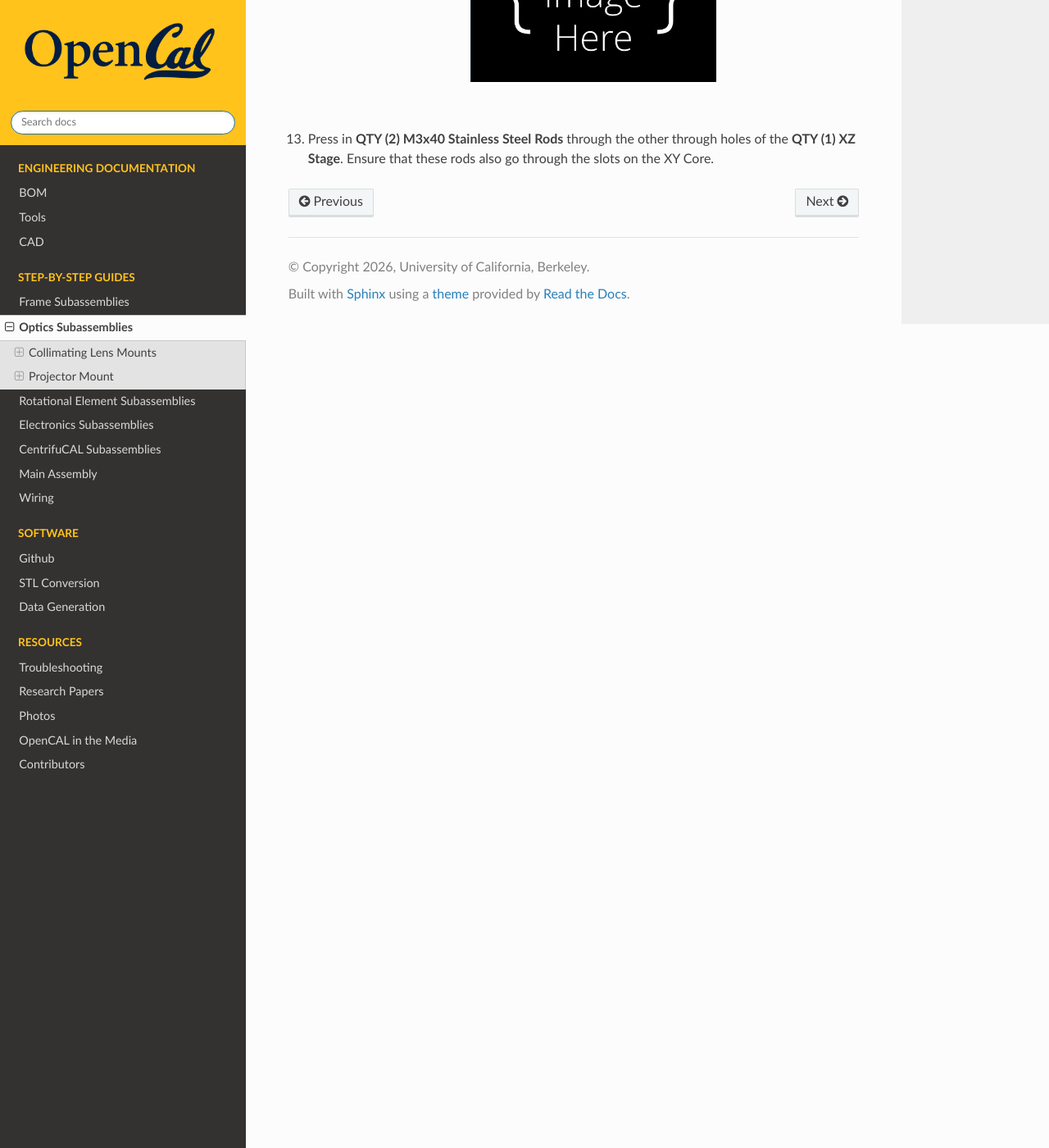
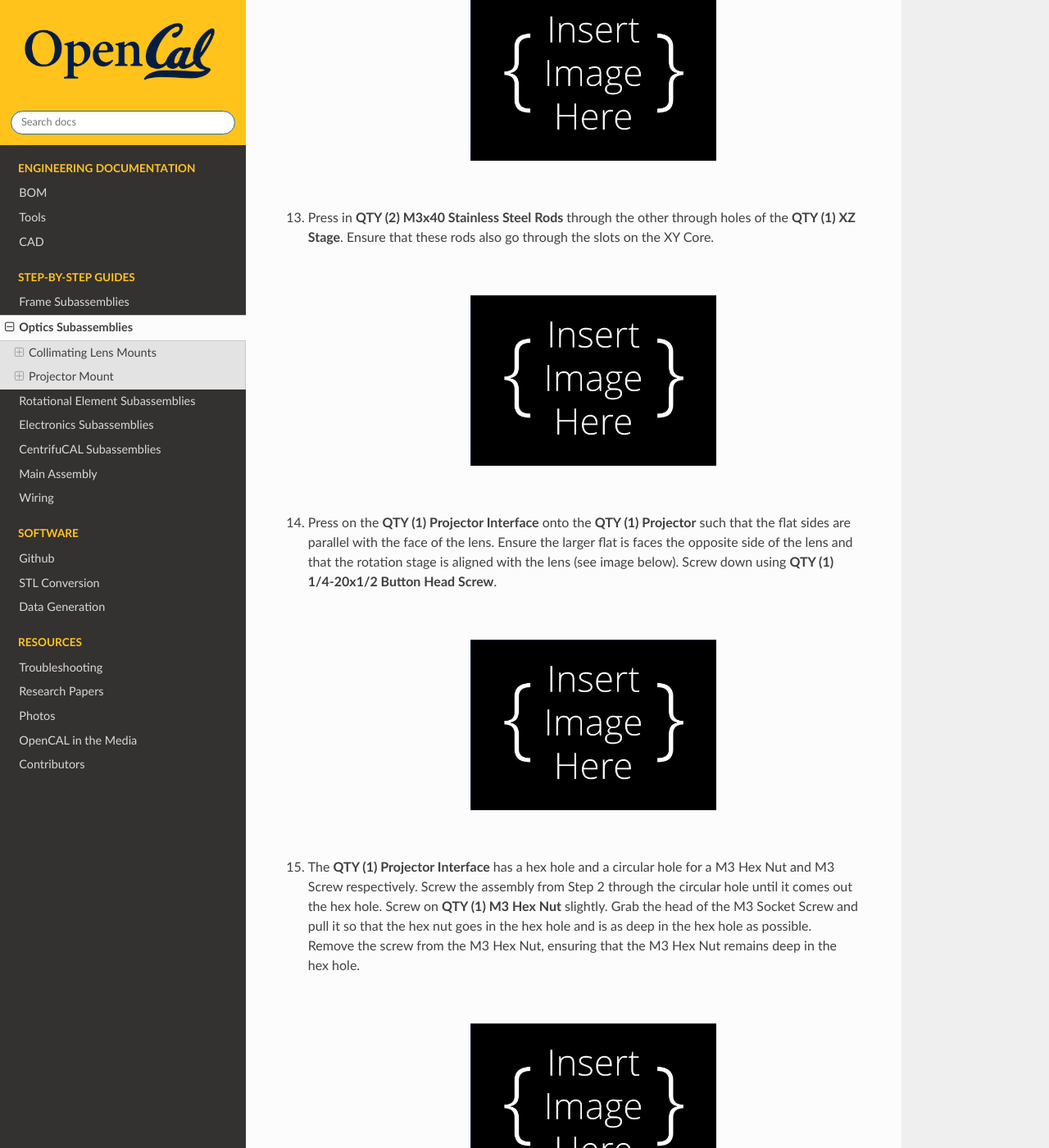
Before and after one commit to computed-axial-lithography/OpenCAL-documentation, a Sphinx documentation site: the page built from docs/source/step_by_step/optics_stepbystep.rst, in a window 1280 px wide and 1400 px high, scrolled down 8242 px. Shown: the whole window at 82% size. Built offline with Sphinx 7.4.7 and the Read the Docs theme 3.1.0, drawn with Linux system fonts in a browser that asks for light colours; some of the changed text lies outside the part shown.

Commit message:
projector instructions

```diff
--- a/docs/source/step_by_step/electronics_stepbystep.rst
+++ b/docs/source/step_by_step/electronics_stepbystep.rst
@@ -462,8 +462,7 @@
 * (QTY 4) M5x10 Button Head Screw
 * (QTY 4) M5 Hammer TNut
 * (QTY 16) M2x6 Button Head Screw
-* (QTY 4) M2x6 Standoff
-* (QTY 4) M2x10 Standoff
+* (QTY 8) M2x10 Standoff
 
 .. image:: ../static/Step_by_Step/Electronics_Subassemblies/Camera_Mount/camera-materials.jpg
     :align: center
--- a/docs/source/step_by_step/optics_stepbystep.rst
+++ b/docs/source/step_by_step/optics_stepbystep.rst
@@ -63,19 +63,20 @@
 
 Required Materials:
 ^^^^^^^^^^^^^^^^^^^
+* (QTY 1) Projector (NexiGo Nova Mini)
 * (QTY 1) Projector Interface
 * (QTY 1) XZ Stage
 * (QTY 1) Projector Stand
 * (QTY 1) XY Core
-* (QTY 1) X Locator
 * (QTY 2) Y Locator
 * (QTY 12) M3x40mm Stainless Steel Rod
 * (QTY 3) M3x40 Socket Head Screw
 * (QTY 3) 6x0.8x25mm Compression Spring
 * (QTY 9) M3 Hex Nuts
 * (QTY 3) M3 Washer
-* (QTY )
-
+* (QTY 1) 1/4-20x1/2 Button Head Screw
+* (QTY 4) M5x10 Button Head Screw
+* (QTY 4) M5 Hammer TNut
 
 
 .. image:: ../static/WIP.png
@@ -92,7 +93,7 @@
 
 Step-by-Step Instructions
 ^^^^^^^^^^^^^^^^^^^^^^^^^
-**NOTE: The "front" of the projector stand is the flat side. To press in the Steel Rods, it is recommended to use Needle Nose Pliers.**
+**NOTE: Unless otherwised mentioned, all fasteners will be "hand tight". The "front" of the projector stand is the flat side. To press in the Steel Rods, it is recommended to use Needle Nose Pliers. Always ensure the rods are flush with the 3D print.**
 
 #. Screw on **QTY (2) M3 Hex Nut** on **QTY (1) M3x40 Socket Head Screw** and then place **QTY (1) M3 Washer** over.
 
@@ -106,7 +107,7 @@
     .. image:: ../static/WIP.png
         :align: center
 
-#. The **QTY (1) XY Core** has two hex holes and two circular holes for M3 Hex Nuts and M3 Screws respectively. On the top hole, screw the assembly from Step 2 through the circular hole until it comes out the hex hole. Screw on **QTY (1) M3 Hex Nut**. Grab the head of the M3 Socket Screw and pull the hex nut in so that it is as deep in the hex hole as possible. Remove the screw from the M3 Hex Nut, ensuring that the M3 Hex Nut remains deep in the hex hole.
+#. The **QTY (1) XY Core** has two hex holes and two circular holes for M3 Hex Nuts and M3 Screws respectively. On the top hole, screw the assembly from Step 2 through the circular hole until it comes out the hex hole. Screw on **QTY (1) M3 Hex Nut**. Grab the head of the M3 Socket Screw and pull it so that the hex nut goes in the hex hole and is as deep in the hex hole as possible. Remove the screw from the M3 Hex Nut, ensuring that the M3 Hex Nut remains deep in the hex hole.
 
     .. image:: ../static/WIP.png
         :align: center
@@ -152,3 +153,51 @@
         :align: center
 
 #. Press in **QTY (2) M3x40 Stainless Steel Rods** through the other through holes of the **QTY (1) XZ Stage**. Ensure that these rods also go through the slots on the XY Core.
+
+    .. image:: ../static/WIP.png
+        :align: center
+
+#. Press on the **QTY (1) Projector Interface** onto the **QTY (1) Projector** such that the flat sides are parallel with the face of the lens. Ensure the larger flat is faces the opposite side of the lens and that the rotation stage is aligned with the lens (see image below). Screw down using **QTY (1) 1/4-20x1/2 Button Head Screw**.
+
+    .. image:: ../static/WIP.png
+        :align: center
+
+#. The **QTY (1) Projector Interface** has a hex hole and a circular hole for a M3 Hex Nut and M3 Screw respectively. Screw the assembly from Step 2 through the circular hole until it comes out the hex hole. Screw on **QTY (1) M3 Hex Nut** slightly. Grab the head of the M3 Socket Screw and pull it so that the hex nut goes in the hex hole and is as deep in the hex hole as possible. Remove the screw from the M3 Hex Nut, ensuring that the M3 Hex Nut remains deep in the hex hole.
+
+    .. image:: ../static/WIP.png
+        :align: center
+
+#. Press in **QTY (1) 6x0.8x25 mm Compression Spring** into the circular holes on the **QTY (1) Projector Interface**.
+
+    .. image:: ../static/WIP.png
+        :align: center
+
+#. Take the assembly from Step 13 and place it over the **QTY (1) Projector Interface** so that it grabs the spring from the previous step. The spring should interface with the top center hole of the Step 13 assembly. Ensure it is oriented such that the base of the Step 13 assembly is closer to the lens.
+
+    .. image:: ../static/WIP.png
+        :align: center
+
+#. Screw in the last assembly from Step 2 through the center hole such that it goes through the spring and M3 nut. Keep turning until you feel it engage all the way through the nut.
+
+    .. image:: ../static/WIP.png
+        :align: center
+
+#. Insert **QTY (2) M3x40 Stainless Steel Rods** through the two side holes of the Step 13 assembly (from the top). Ensure the rods go through the slots on the **Projector Interface**
+
+    .. image:: ../static/WIP.png
+        :align: center
+
+#. Install **QTY (2) Y Locator** underneath the base of the **Projector Stand** using **QTY (2) M5x10 Button Head Screw** with **QTY (2) Hammer TNut** from the counterbores on the Projector Stand (see image for location).
+    **NOTE: The screws in the image are inaccurate, we had to use longer screws due to a misprint. For general case, use M5x10 Button Head Screws.**
+    .. image:: ../static/WIP.png
+        :align: center
+
+#. Install **QTY (2) M5x10 Button Head Screw** with **QTY (2) M5 Hammer TNut** on the opposite end of the **QTY (2) Y Locator**.
+
+    .. image:: ../static/WIP.png
+        :align: center
+
+#. The Projector Mount subassembly is now complete.
+
+    .. image:: ../static/WIP.png
+        :align: center
```
Also changed, not shown: docs/source/step_by_step/main_assembly.rst (+9 -2 lines).
